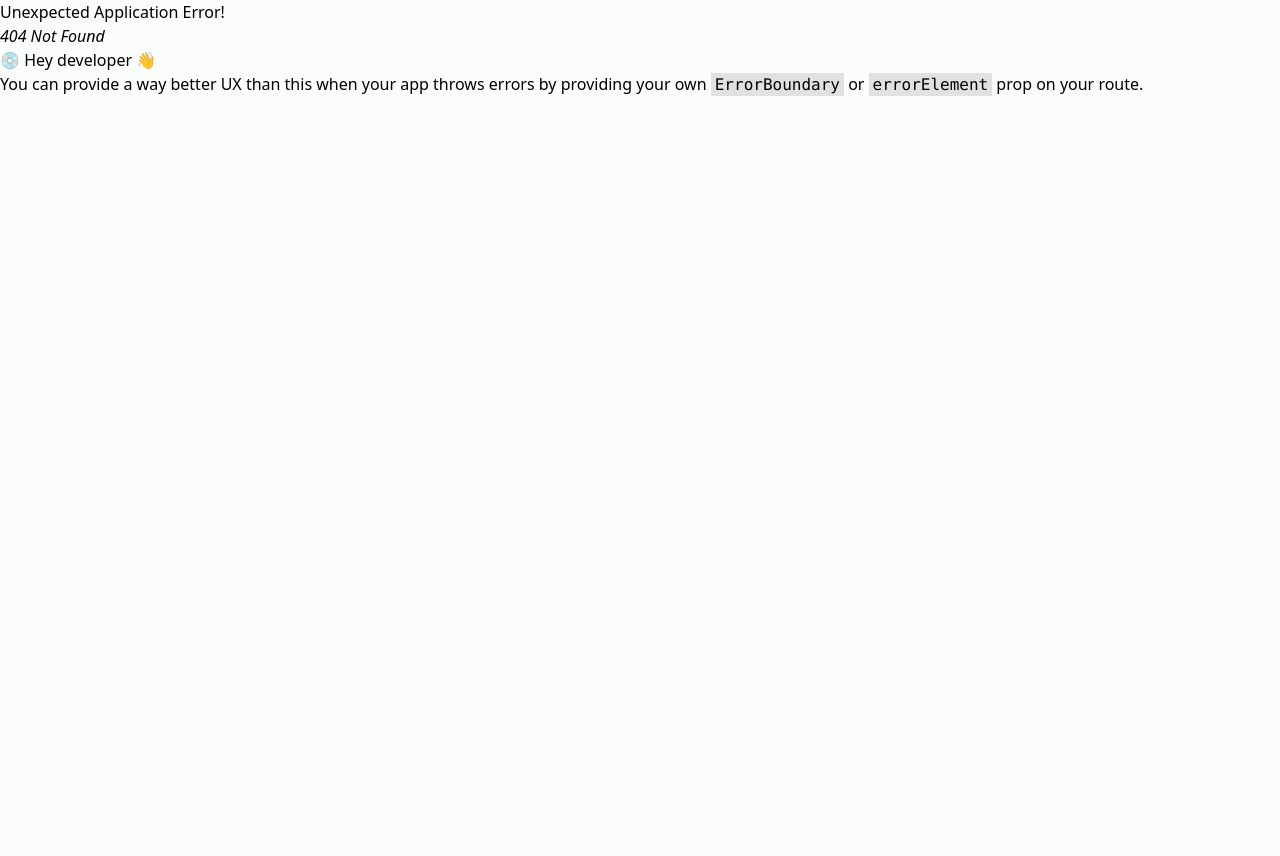
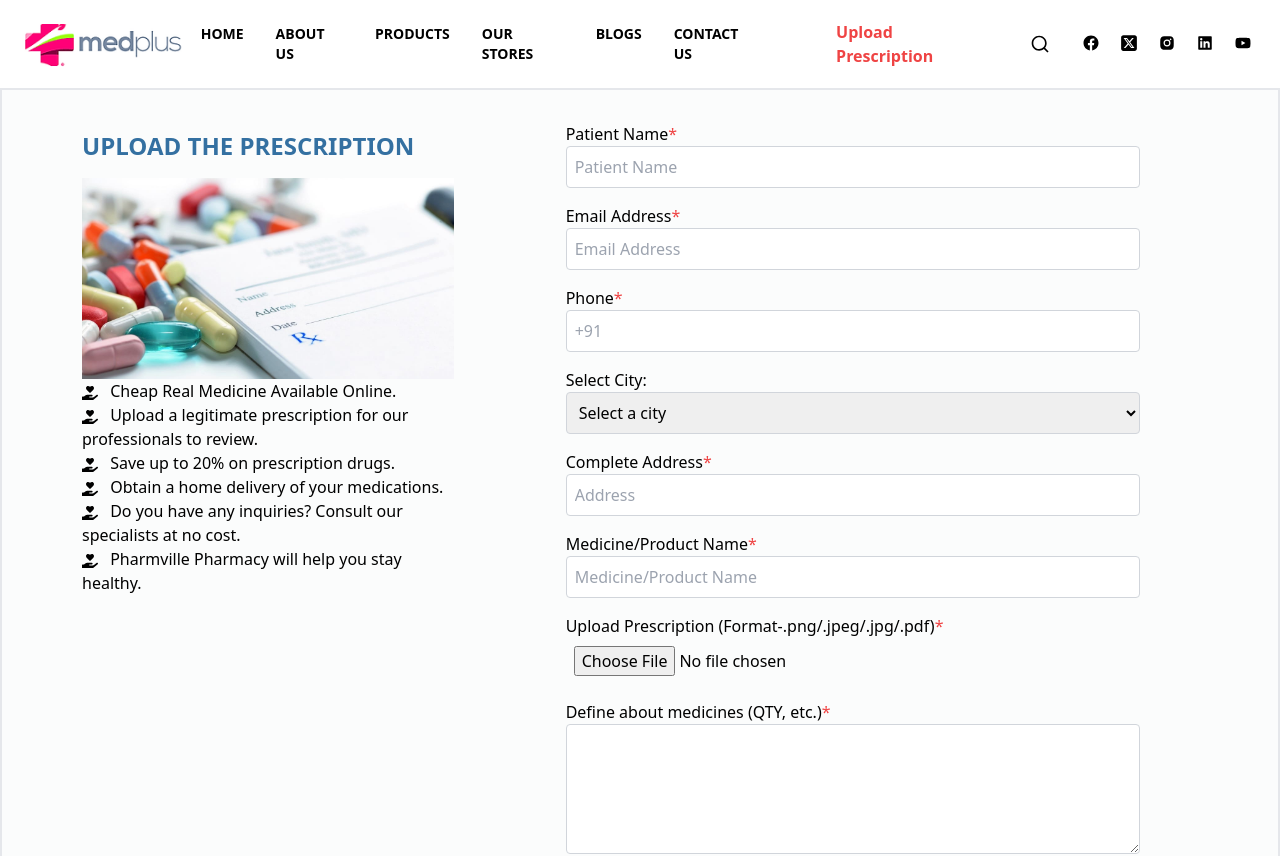
Before and after one commit to PareshChawla/MediPlus, a React (Create React App) app: page /upload in a window 1280 px wide. Before the commit this address had no page. Shown: the top 856 px of the page. Before the commit the page ends 800 px from the top, so only its background shows below. Built offline with nearby package versions, Linux system fonts and the light colour scheme.

Commit message:
made contact us

```diff
--- a/package.json
+++ b/package.json
@@ -6,6 +6,7 @@
     "@testing-library/jest-dom": "^5.17.0",
     "@testing-library/react": "^13.4.0",
     "@testing-library/user-event": "^13.5.0",
+    "emailjs-com": "^3.2.0",
     "react": "^18.2.0",
     "react-dom": "^18.2.0",
     "react-icons": "^5.0.1",
--- a/src/App.js
+++ b/src/App.js
@@ -7,6 +7,10 @@ import Store from "./components/Store";
 import Blogs from "./components/Blogs";
 import Contact from "./components/Contact";
 import Products from "./components/Products";
+import EmailJS from 'emailjs-com';
+import UploadPrescription from "./components/UploadPrescription";
+
+EmailJS.init("Zeg7ovdqSlwuboR-4");
 
 export const appRouter = createBrowserRouter([
   {
@@ -37,6 +41,10 @@ export const appRouter = createBrowserRouter([
         path: "/contact",
         element: <Contact />,
       },
+      {
+        path: "/upload",
+        element: <UploadPrescription />,
+      },
     ],
   },
 ]);
--- a/src/components/Contact.js
+++ b/src/components/Contact.js
@@ -3,7 +3,8 @@ import ContactCard from './ContactCard'
 import { FaLocationDot } from "react-icons/fa6";
 import { HiOutlineMailOpen } from "react-icons/hi";
 import { FaPhoneAlt } from "react-icons/fa";
-import ContactUsImg from '../assets/images/Contact2.jpg'
+import ContactUsImg from '../assets/images/Contact2.jpg';
+import ContactForm from './ContactForm';
 
 const Contact = () => {
 
@@ -40,7 +41,7 @@ const Contact = () => {
         </div>
         <div className="w-1/2 p-8">
           <h2 className="text-2xl font-bold mb-4 text-[#3470a1]">Send Us a Message</h2>
-          <form className="space-y-4">
+          <ContactForm id="contactForm" className="space-y-4">
             <input className="w-full p-2 " type="text" placeholder="Name" />
             <input className="w-full p-2 " type="email" placeholder="Email" />
             <input className="w-full p-2 " type="tel" placeholder="Mobile Number" />
@@ -51,7 +52,7 @@ const Contact = () => {
             >
               Send Message
             </button>
-          </form>
+          </ContactForm >
         </div>
       </div>
     </div>
--- /dev/null
+++ b/src/components/ContactForm.js
@@ -0,0 +1,57 @@
+import React from 'react';
+import EmailJS from 'emailjs-com';
+
+function ContactForm() {
+    const sendEmail = (recipient, subject, body) => {
+        EmailJS.send("service_x4b897f", "template_kyjlmsm", {
+            name: body.name,
+            email: body.email,
+            mobile: body.mobile,
+            message: body.message
+        })
+            .then(function (response) {
+                console.log("Message sent successfully:", response);
+
+                alert("Your message has been sent successfully. Thank you!");
+            })
+            .catch(function (error) {
+                console.error("Error sending message:", error);
+
+                alert("An error occurred while sending your message. Please try again later.");
+            });
+    };
+
+    const handleSubmit = (event) => {
+        event.preventDefault();
+
+        const formData = new FormData(event.target);
+
+        const messageBody = {
+            name: formData.get('name'),
+            email: formData.get('email'),
+            mobile: formData.get('mobile'),
+            message: formData.get('message')
+        };
+
+        sendEmail("tech@entrepreneurshipnetwork.net", "New Message", messageBody);
+
+        event.target.reset();
+    };
+
+    return (
+        <form onSubmit={handleSubmit} className="space-y-4">
+            <input className="w-full p-2" type="text" name="name" placeholder="Name" required />
+            <input className="w-full p-2" type="email" name="email" placeholder="Email" required />
+            <input className="w-full p-2" type="tel" name="mobile" placeholder="Mobile Number" required />
+            <textarea className="w-full p-2" name="message" placeholder="Message" required></textarea>
+            <button
+                type="submit"
+                className="bg-blue-500 hover:bg-blue-700 text-white font-bold py-2 px-4 rounded"
+            >
+                Send Message
+            </button>
+        </form>
+    );
+}
+
+export default ContactForm;
--- a/src/components/Header.js
+++ b/src/components/Header.js
@@ -41,25 +41,26 @@ const Header = () => {
           <Link to="/stores">
             <li className="hover:text-blue-400">OUR STORES</li>
           </Link>
-          <Link to="blogs">
+          <Link to="/blogs">
             <li className="hover:text-blue-400">BLOGS</li>
           </Link>
           <Link to="/contact">
             <li className="hover:text-blue-400">CONTACT US</li>
           </Link>
         </ul>
-        <h1 className="hidden md:block font-semibold text-red-500 mr-10 hover:text-green-500 cursor-pointer">
-          Upload Prescription
-        </h1>
+        <Link to="/upload">
+          <li className="hidden md:block font-semibold text-red-500 mr-10 hover:text-green-500 cursor-pointer">
+            Upload Prescription</li>
+        </Link>
         <div className="hidden md:flex gap-5 mr-5">
           <div className="mr-3">
             <RiSearchLine size={20} />
           </div>
-          <BiLogoFacebookCircle size={18} className="hover:text-green-400 cursor-pointer"/>
-          <FaSquareXTwitter size={18} className="hover:text-green-400 cursor-pointer"/>
-          <BiLogoInstagramAlt size={18} className="hover:text-green-400 cursor-pointer"/>
-          <BiLogoLinkedinSquare size={18} className="hover:text-green-400 cursor-pointer"/>
-          <BiLogoYoutube size={18} className="hover:text-green-400 cursor-pointer"/>
+          <BiLogoFacebookCircle size={18} className="hover:text-green-400 cursor-pointer" />
+          <FaSquareXTwitter size={18} className="hover:text-green-400 cursor-pointer" />
+          <BiLogoInstagramAlt size={18} className="hover:text-green-400 cursor-pointer" />
+          <BiLogoLinkedinSquare size={18} className="hover:text-green-400 cursor-pointer" />
+          <BiLogoYoutube size={18} className="hover:text-green-400 cursor-pointer" />
         </div>
         <div
           className="lg:hidden flex bg-gray-200 rounded-sm items-center gap-2 m-2 p-2 cursor-pointer"
--- /dev/null
+++ b/src/components/UploadPrescription.js
@@ -0,0 +1,111 @@
+import React from 'react'
+import ContactCard from './ContactCard'
+import { FaLocationDot } from "react-icons/fa6";
+import { HiOutlineMailOpen } from "react-icons/hi";
+import { FaPhoneAlt } from "react-icons/fa";
+import ContactUsImg from '../assets/images/upload.jpeg';
+import { FaHandHoldingHeart } from "react-icons/fa";
+
+
+
+const UploadPrescription = () => {
+    const cities = ["City 1", "City 2", "City 3", "City 4", "City 5"];
+
+    return (
+        <div>
+
+
+            <div className="flex h-screen border-2  ">
+
+                <div className="w-5/12 bg-cover aspect-auto p-10 lg:px-20" >
+                    <h1 className="text-2xl font-bold mb-4 text-[#3470a1] ">UPLOAD THE PRESCRIPTION</h1>
+                    <img
+                        className="w-full  h-fit aspect-auto"
+                        src={ContactUsImg}
+                        alt="Contact us"
+                    />
+                    <ul >
+                        <li><FaHandHoldingHeart className="inline-block mr-2 text-red" /> Cheap Real Medicine Available Online.</li>
+                        <li><FaHandHoldingHeart className="inline-block mr-2" /> Upload a legitimate prescription for our professionals to review.</li>
+                        <li><FaHandHoldingHeart className="inline-block mr-2" /> Save up to 20% on prescription drugs.</li>
+                        <li><FaHandHoldingHeart className="inline-block mr-2" /> Obtain a home delivery of your medications.</li>
+                        <li><FaHandHoldingHeart className="inline-block mr-2" /> Do you have any inquiries? Consult our specialists at no cost.</li>
+                        <li><FaHandHoldingHeart className="inline-block mr-2" /> Pharmville Pharmacy will help you stay healthy.</li>
+                    </ul>
+                </div>
+
+                <div className="w-1/2 p-8">
+
+                    <form id="contactForm" className="space-y-4">
+                        <div>
+                            <label htmlFor="name" className="block">
+                                Patient Name<span className="text-red-500">*</span>
+                            </label>
+                            <input className="w-full p-2 border border-gray-300 rounded" type="text" id="name" name="name" placeholder="Patient Name" required />
+                        </div>
+
+                        <div>
+                            <label htmlFor="email" className="block">
+                                Email Address<span className="text-red-500">*</span>
+                            </label>
+                            <input className="w-full p-2 border border-gray-300 rounded" type="email" id="email" name="email" placeholder="Email Address" required />
+                        </div>
+
+                        <div>
+                            <label htmlFor="tel" className="block">
+                                Phone<span className="text-red-500">*</span>
+                            </label>
+                            <input className="w-full p-2 border border-gray-300 rounded" type="tel" id="tel" name="tel" placeholder="+91" required />
+                        </div>
+
+                        <div>
+                            <label htmlFor="city" className="block">Select City:</label>
+                            <select id="city" name="city" className="w-full p-2 border border-gray-300 rounded">
+                                <option value="">Select a city</option>
+                                {cities.map(city => (
+                                    <option key={city} value={city}>{city}</option>
+                                ))}
+                            </select>
+                        </div>
+
+                        <div>
+                            <label htmlFor="address" className="block">
+                                Complete Address<span className="text-red-500">*</span>
+                            </label>
+                            <input className="w-full p-2 border border-gray-300 rounded" type="text" id="address" name="address" placeholder="Address" required />
+                        </div>
+
+                        <div>
+                            <label htmlFor="medicine" className="block">
+                                Medicine/Product Name<span className="text-red-500">*</span>
+                            </label>
+                            <input className="w-full p-2 border border-gray-300 rounded" type="text" id="medicine" name="medicine" placeholder="Medicine/Product Name" required />
+                        </div>
+
+                        <div>
+                            <label htmlFor="prescription" className="block">
+                                Upload Prescription (Format-.png/.jpeg/.jpg/.pdf)<span className="text-red-500">*</span>
+                            </label>
+                            <input className="w-full p-2" type="file" id="prescription" name="prescription" required />
+                        </div>
+
+                        <div>
+                            <label htmlFor="definition" className="block">
+                                Define about medicines (QTY, etc.)<span className="text-red-500">*</span>
+                            </label>
+                            <textarea className="w-full p-10 border border-gray-300 rounded" id="definition" name="definition" />
+                        </div>
+
+                        <button type="submit" className="bg-blue-500 hover:bg-blue-700 text-white font-bold py-2 px-4 rounded">Submit</button>
+                    </form>
+                </div>
+
+            </div>
+            <h3 className="text-2xl font-bold mb-4 text-[#a10303] text-center">Note: For Any Urgent Requirements Please Call Us : +91 9319595621</h3>
+
+        </div>
+
+    )
+}
+
+export default UploadPrescription
```
Also changed, not shown: src/components/Home.js (+4 -3 lines), src/assets/images/upload.jpeg (added), 1 other file (tests, documents, lock files or other folders).
